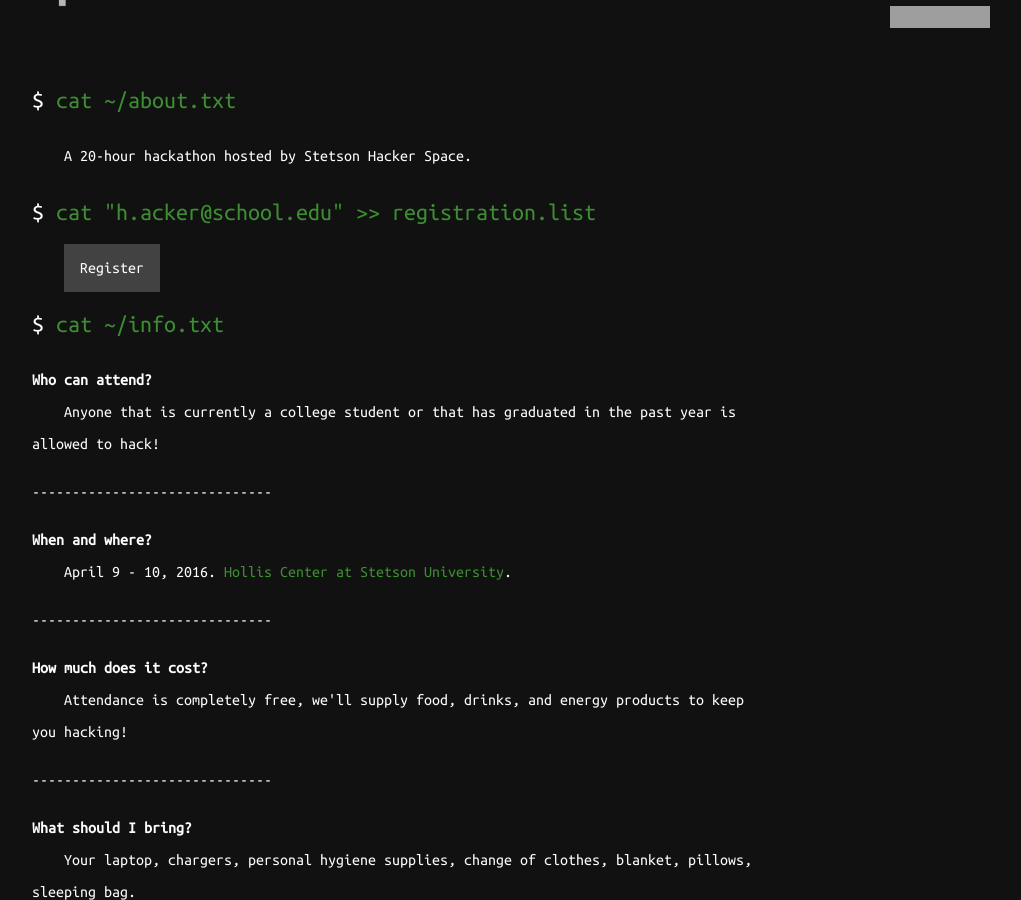
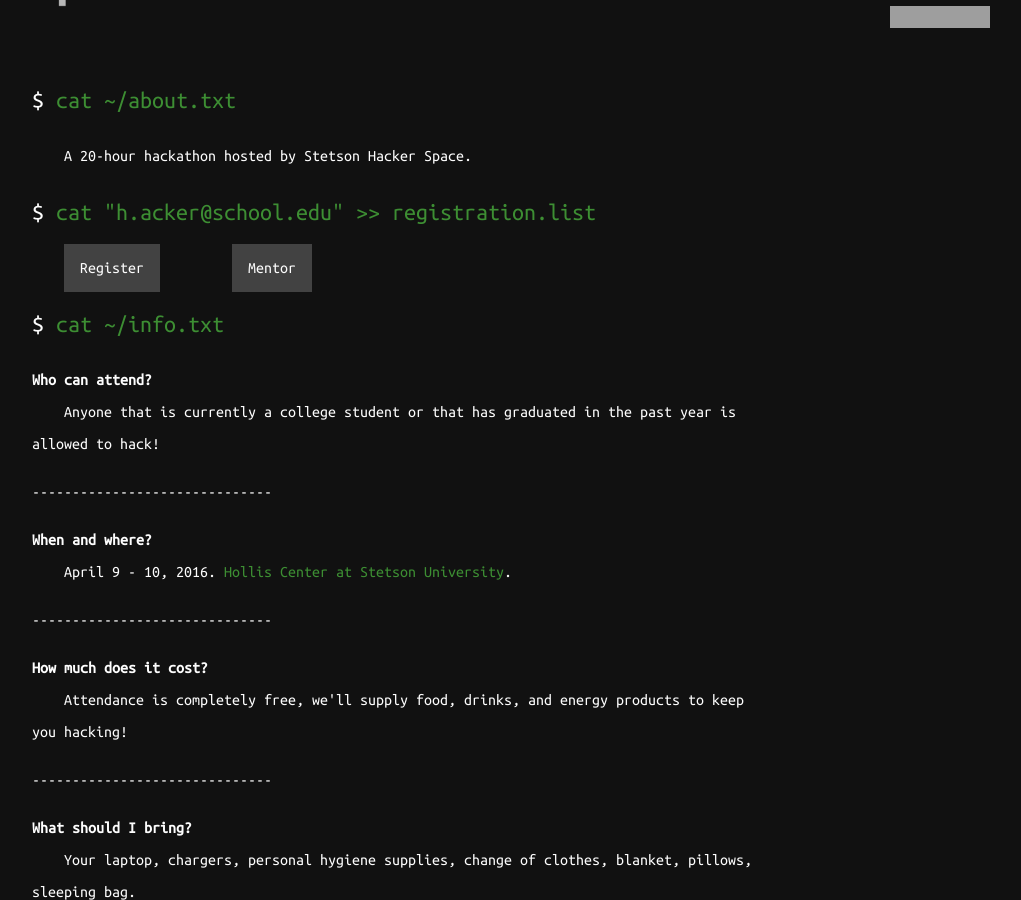
Before and after one commit to suhack/sudo, a Jekyll site: the page built from index.html, in a window 1280 px wide and 900 px high, scrolled down 355 px. Shown: the whole window, without its empty margins (240-1261 px from the left). Built offline with Jekyll 4.4.1, drawn with Linux system fonts in a browser that asks for light colours; grey boxes are pictures that could not be loaded.

Commit message:
Add mentor sign up link

```diff
--- a/index.html
+++ b/index.html
@@ -20,6 +20,7 @@
 <section>
   <h1 class="command" id="signup"><a href="#signup">cat "h.acker@school.edu" >> registration.list</a></h1>
   <a href="https://my.mlh.io/oauth/authorize?client_id=2e5cc1df9aaf03a2bf13924f00264ad7460271a26c72e4f5941d9569f426c626&redirect_uri=http%3A%2F%2Fhackstetson.com%2Fthank-you.html&response_type=token" class="register">Register</a>
+  <a href="http://eepurl.com/bTx8fr" class="register">Mentor</a>
 </section>
 
 <section>
```
